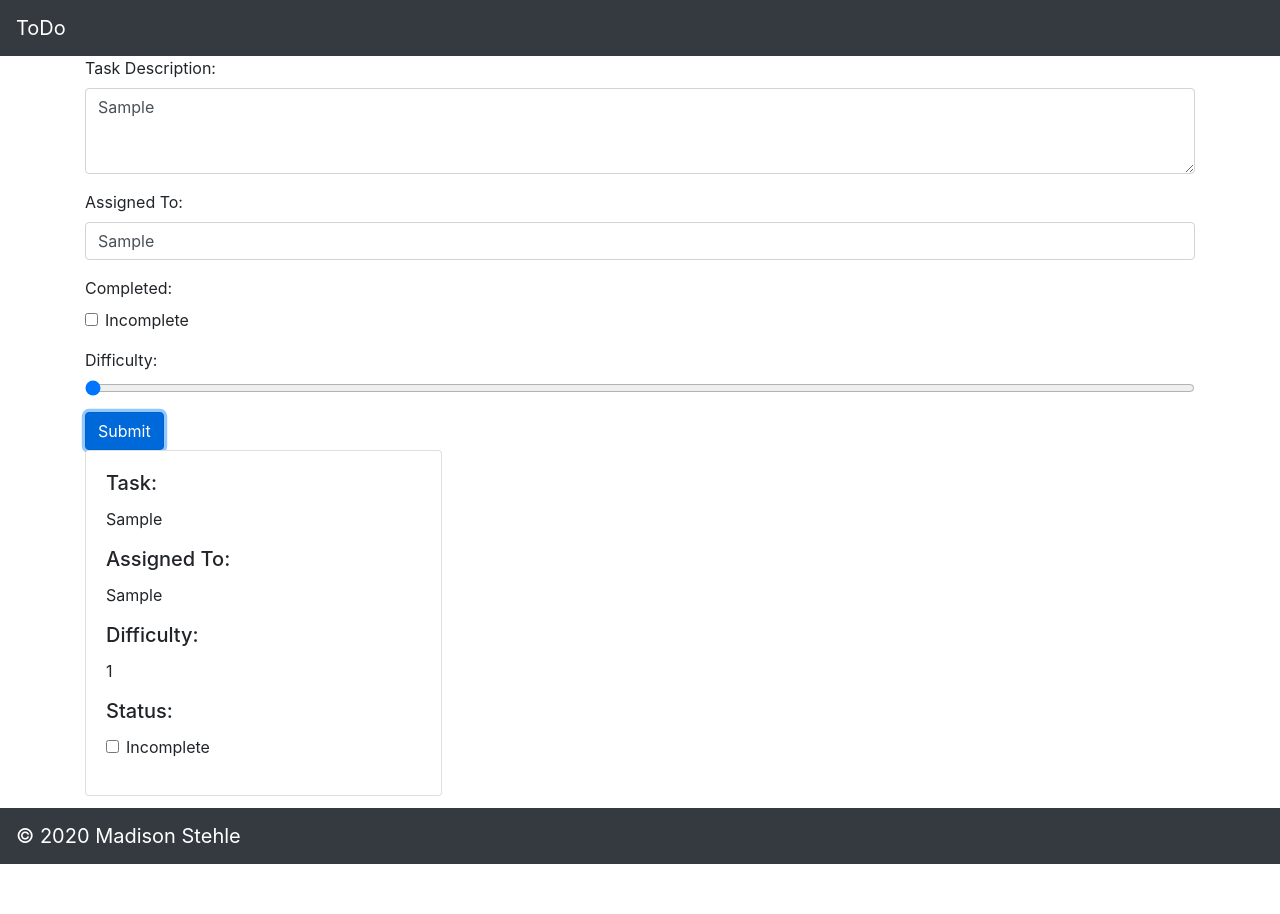
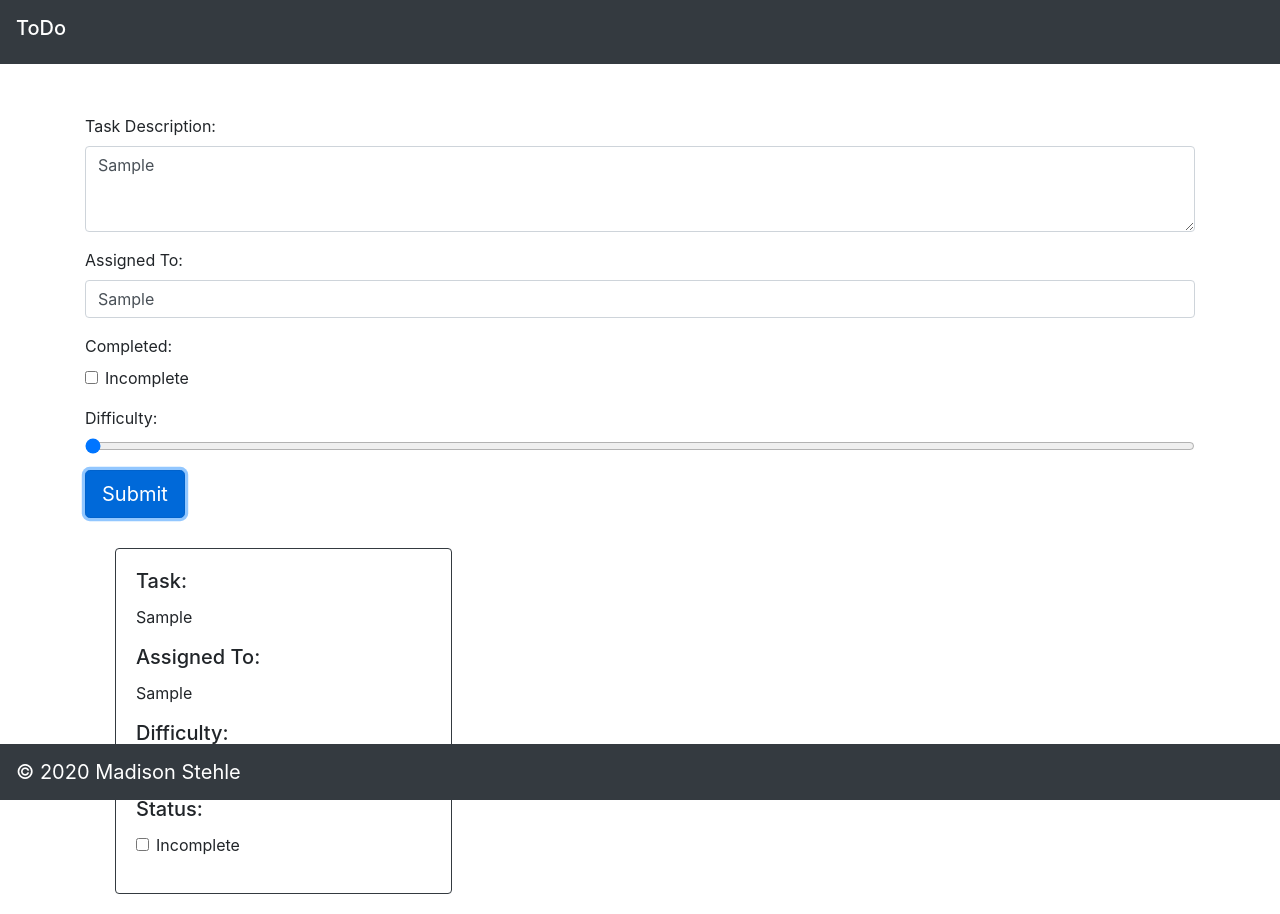
Before and after one commit to 401-advanced-javascript-madisonstehle/ToDo-React, a React (Create React App) app: page / in a window 1280 px wide. Both pictures are taken after typing "Sample", "Sample" into the empty fields and a click on the button "Submit". Before the commit the page ends 864 px from the top, so only its background shows below. Built offline with nearby package versions, Linux system fonts and the light colour scheme.

Commit message:
tweaked styling

```diff
--- a/src/App.js
+++ b/src/App.js
@@ -10,7 +10,9 @@ function App() {
   return (
     <div className="App">
       <Header />
-      <ToDo />
+      <main>
+        <ToDo />
+      </main>
       <Footer />
     </div>
   );
--- a/src/components/Footer.js
+++ b/src/components/Footer.js
@@ -3,7 +3,7 @@ import Navbar from 'react-bootstrap/Navbar';
 
 function Footer() {
   return (
-    <Navbar sticky="bottom" bg='dark' variant= 'dark'>
+    <Navbar fixed="bottom" bg='dark' variant= 'dark'>
       <Navbar.Brand>&copy; 2020 Madison Stehle</Navbar.Brand>
     </Navbar>
   );
--- a/src/components/Header.js
+++ b/src/components/Header.js
@@ -4,7 +4,7 @@ import Navbar from 'react-bootstrap/Navbar';
 function Header(props) {
   return (
     <Navbar bg='dark' variant='dark'>
-      <Navbar.Brand href="#home">ToDo</Navbar.Brand>
+      <Navbar.Brand as='h1' href="#home">ToDo</Navbar.Brand>
     </Navbar>
   );
 }
--- a/src/components/ToDo.js
+++ b/src/components/ToDo.js
@@ -22,7 +22,6 @@ function ToDo() {
       }
     }
 
-    console.log('incomplete', incomplete);
     if (incomplete === 1) document.title = '1 incomplete task';
     else if (incomplete) document.title = `${incomplete} incomplete tasks`;
     else document.title = 'All tasks complete!';
--- a/src/components/ToDoForm.js
+++ b/src/components/ToDoForm.js
@@ -68,7 +68,7 @@ function ToDoForm(props) {
         />
       </Form.Group>
 
-      <Button variant='primary' type='submit' onClick={ updateList }>Submit</Button>
+      <Button variant='primary' size='lg' type='submit' onClick={ updateList }>Submit</Button>
     </Form>
   )
 }
--- a/src/components/ToDoItem.js
+++ b/src/components/ToDoItem.js
@@ -6,7 +6,7 @@ function Item(props) {
   const [ status, setStatus ] = useState(props.item.status)
 
   return (
-    <Card>
+    <Card border='dark'>
       <Card.Body>
         <Card.Title as='h5'>Task:</Card.Title>
         <Card.Text>{props.item.description}</Card.Text>
@@ -21,6 +21,7 @@ function Item(props) {
         <Form>
           <Form.Group controlId={`status-${props.idx}`}>
             <Form.Check
+                variant=''
                 id={`status-switch-${props.idx}`}
                 type='checkbox'
                 label={!status ? 'Complete' : 'Incomplete'}
@@ -37,35 +38,6 @@ function Item(props) {
         </Form>
       </Card.Body>
     </Card>
-
-    // <div className='item'>
-    //   <div>
-    //     <h5>Task:</h5>
-    //     <p>{props.item.description}</p>
-    //   </div>
-
-    //   <div>
-    //     <h5>Assigned To:</h5>
-    //     <p>{props.item.assignedTo}</p>
-    //   </div>
-
-    //   <div>
-    //     <h5>Difficulty:</h5>
-    //     <p>{props.item.difficulty}</p>
-    //   </div>
-
-    //   <div>
-    //     <h5>Status:</h5>
-    //     <input
-    //       type='checkbox'
-    //       checked={status}
-    //       onChange={() => {
-    //         setStatus(!status);
-    //       }}
-    //     />
-    //   </div>
-
-    // </div>
   )
 }
 
--- a/src/styles/styles.sass
+++ b/src/styles/styles.sass
@@ -1 +1,10 @@
+main
+  height: 100vh
+
+.container
+  margin: 50px
+
+.card-columns
+  margin: 30px
+
 @import "~bootstrap/scss/bootstrap";
```
